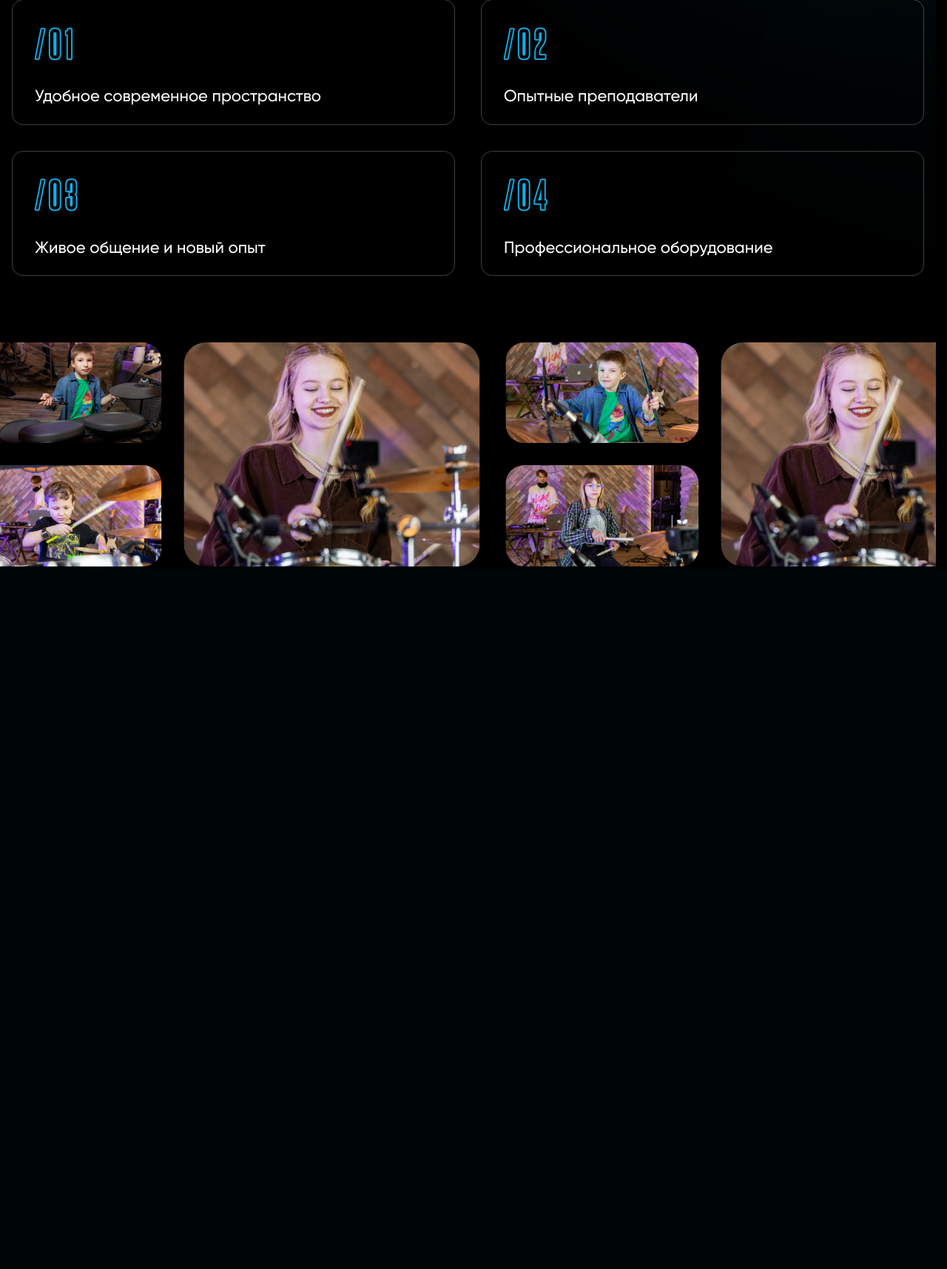
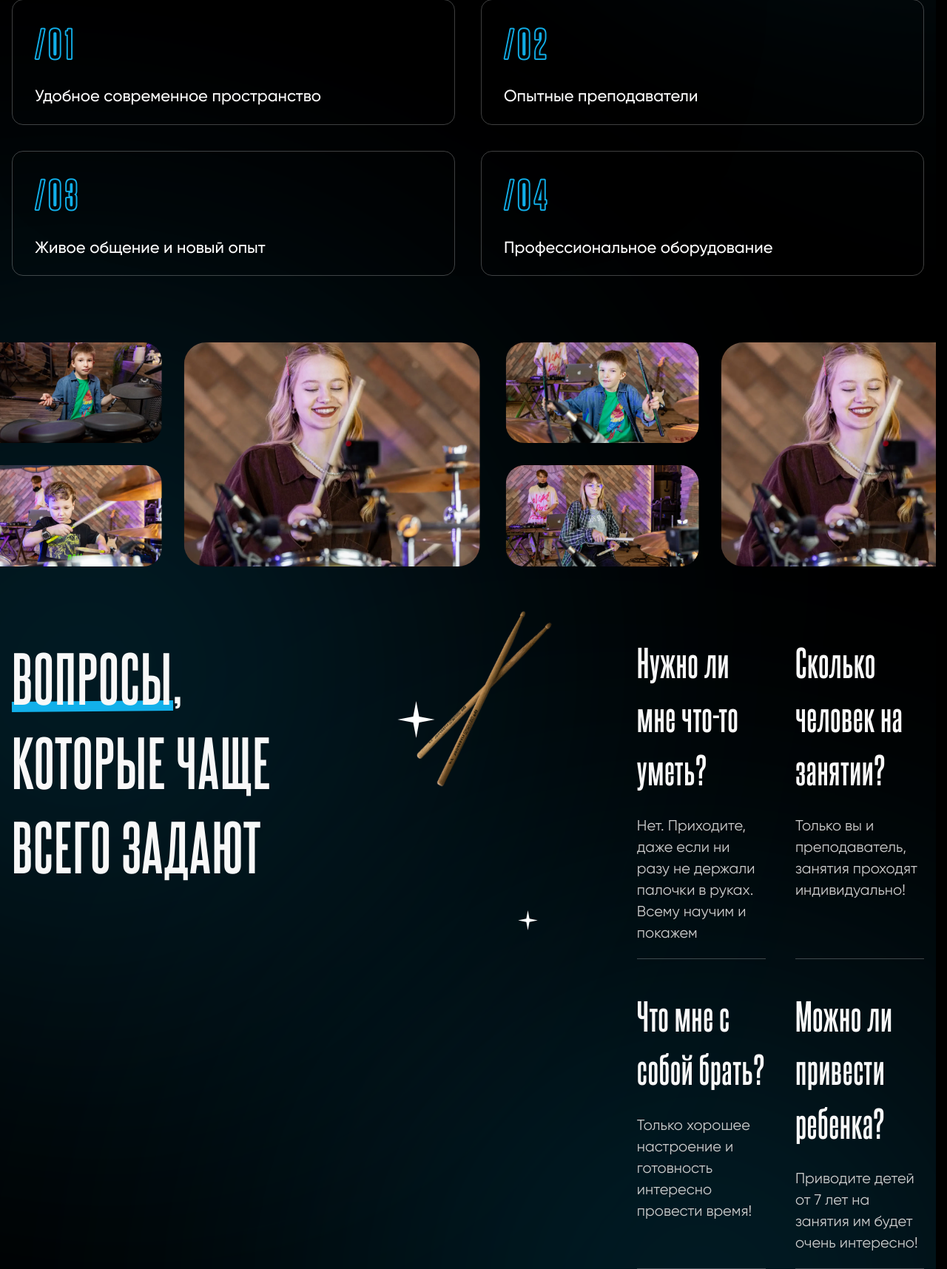
Before and after one commit to Memento-mori-dev/frontend-vite, a PHP site: page / in a window 1280 px wide. Shown: the part 1583-3299 px from the top of the page at 74% size. Before the commit the page ends 2349 px from the top, so only its background shows below. Run offline with PHP 8.4, Linux system fonts and the light colour scheme; style sheets or scripts are compiled from the project's sources.

Commit message:
fix header

```diff
--- a/layout/index.html
+++ b/layout/index.html
@@ -233,7 +233,8 @@
             </div>
           </div>
         </section>
-        <!-- <div class="blue-blocks__three">
+
+        <div class="blue-blocks__three">
           <section class="question section">
             <div class="question__container container">
               <div class="question__animate">
@@ -273,7 +274,7 @@
               </div>
             </div>
           </section>
-        </div> -->
+        </div>
       </main>
 
       <!-- <footer class="footer section">
--- a/layout/src/styles/blocks/header.scss
+++ b/layout/src/styles/blocks/header.scss
@@ -12,6 +12,10 @@
 
     &.is-scroll{
         background-color: var(--black);
+
+        &::after{
+            opacity: 0;
+        }
     }
 
     &::before{
@@ -41,6 +45,8 @@
         background-image: url(../../../public/svg/star.svg);
         background-repeat: no-repeat;
         background-size: 100%;
+
+        transition: all var(--transition-duration);
 
         z-index: -1;
     }
@@ -104,6 +110,12 @@
     }
 
     @include mobile{
+        &.is-scroll{
+            &::after{
+                opacity: 1;
+            }
+        }
+
         &__container{
             padding-top: rem(17);
             padding-bottom: rem(20);
```
